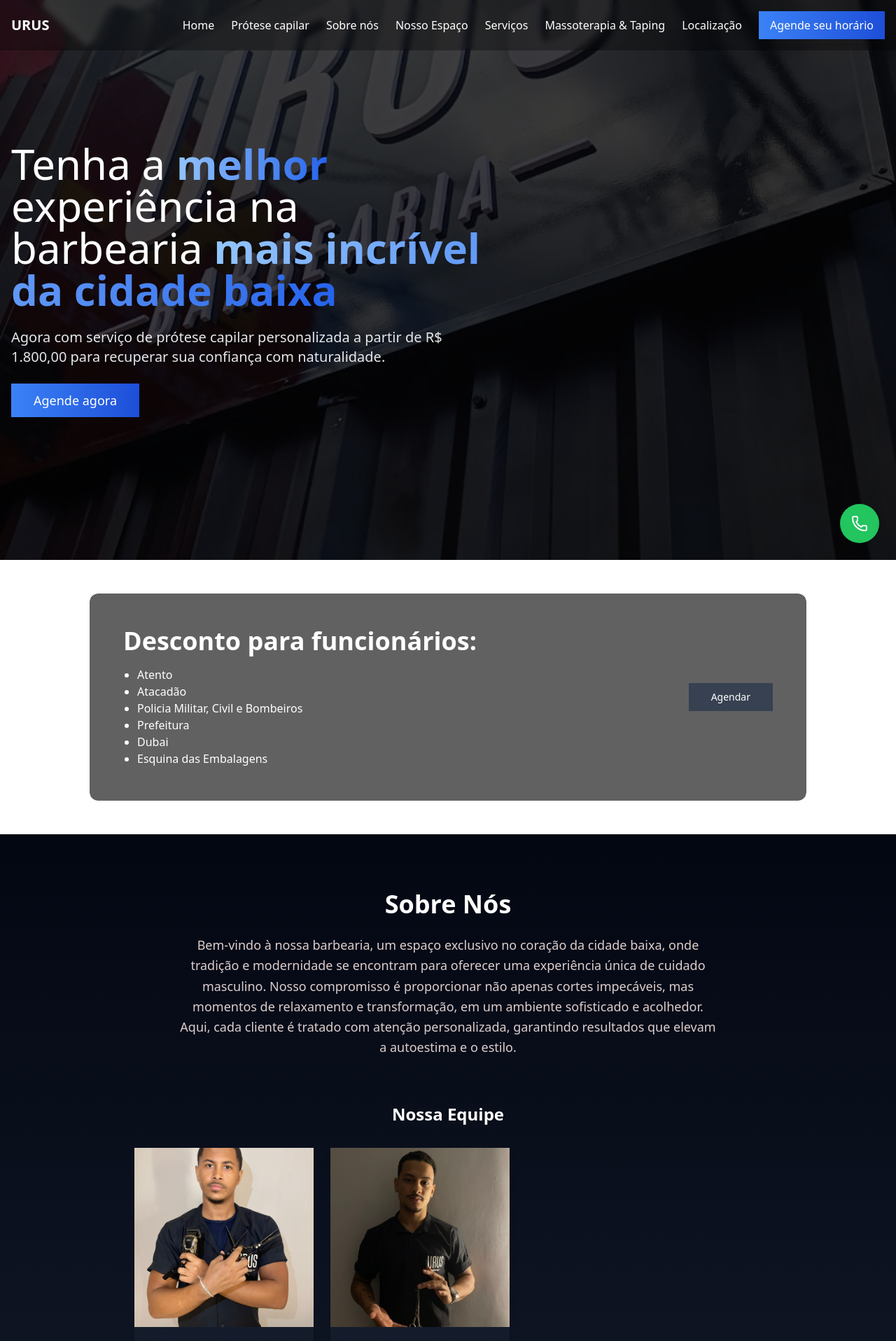
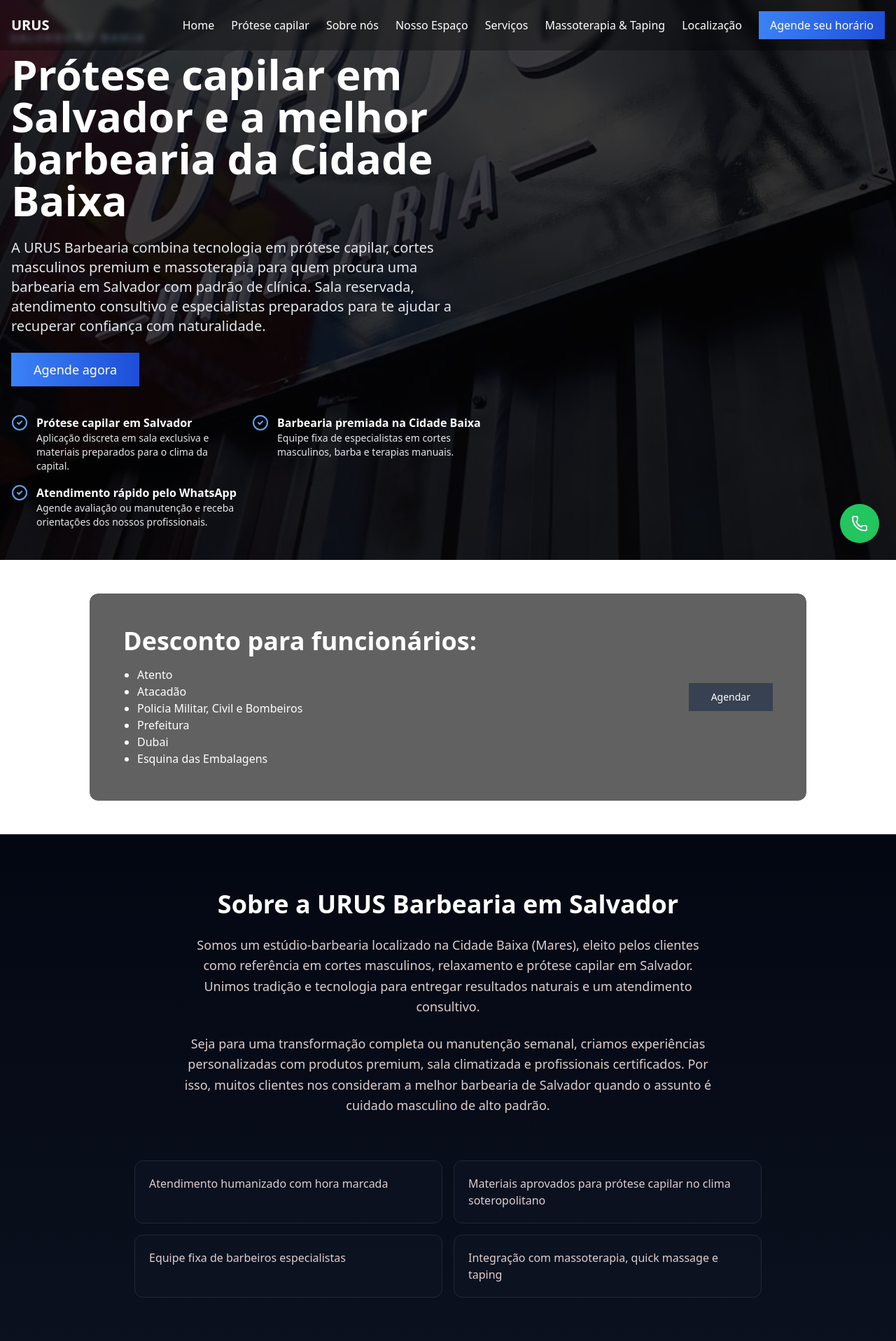
Before and after one commit to MatheusGeambastiane/urus, a Next.js app: page / in a window 1280 px wide. Shown: the top 1916 px of the page at 70% size. Built offline with nearby package versions, Linux system fonts and the light colour scheme.

Commit message:
Melhorando seo

```diff
--- a/app/layout.tsx
+++ b/app/layout.tsx
@@ -7,14 +7,18 @@ const geistMono = Geist_Mono({ variable: "--font-geist-mono", subsets: ["latin"]
 
 export const metadata: Metadata = {
   // Title com foco local + principal serviço na frente
-  title:
-    "Prótese Capilar em Salvador | Massoterapia e Kinesio Taping – URUS Barbearia",
+  title: {
+    default: "Prótese Capilar em Salvador | Melhor Barbearia da Cidade Baixa",
+    template: "%s | URUS Barbearia Salvador",
+  },
   description:
-    "URUS Barbearia na Cidade Baixa (Mares), Salvador-BA. Especialistas em prótese capilar, massoterapia (relaxante e terapêutica) e kinesio taping. Profissionais qualificados, agendamento fácil e atendimento de alto padrão.",
+    "URUS Barbearia na Cidade Baixa (Mares), Salvador-BA. Especialistas em prótese capilar personalizada, cortes masculinos premium e terapias manuais para quem busca a melhor barbearia de Salvador.",
   // Keywords seguem pouco usadas pelo Google, mas úteis para outros motores
   keywords: [
     "prótese capilar em Salvador",
     "prótese capilar Salvador",
+    "barbearia em Salvador",
+    "melhor barbearia de Salvador",
     "massoterapia em Salvador",
     "massagem relaxante Salvador",
     "kinesio taping Salvador",
@@ -40,13 +44,13 @@ export const metadata: Metadata = {
     locale: "pt_BR",
     url: "https://urusbarbearia.com.br/",
     title:
-      "URUS Barbearia – Prótese Capilar, Massoterapia e Kinesio Taping em Salvador",
+      "URUS Barbearia – Prótese capilar e barbearia premiada em Salvador",
     description:
-      "Especialistas em prótese capilar, massoterapia e kinesio taping na Cidade Baixa (Mares), Salvador-BA.",
+      "Referência em prótese capilar, cortes masculinos e terapias manuais na Cidade Baixa (Mares), Salvador-BA.",
     siteName: "URUS Barbearia",
     images: [
       {
-        url: "/barbearia_fachada.jpg",
+        url: "https://urusbarbearia.com.br/barbearia_fachada.jpg",
         width: 1200,
         height: 630,
         alt: "Fachada da URUS Barbearia na Cidade Baixa, Salvador",
@@ -56,10 +60,9 @@ export const metadata: Metadata = {
   twitter: {
     card: "summary_large_image",
     title:
-      "URUS Barbearia – Prótese Capilar, Massoterapia e Kinesio Taping em Salvador",
-    description:
-      "Atendimento especializado em Salvador-BA. Agende seu horário.",
-    images: ["/barbearia_fachada.jpg"],
+      "URUS Barbearia – Prótese capilar e cortes masculinos em Salvador",
+    description: "Atendimento especializado em Salvador-BA. Agende seu horário.",
+    images: ["https://urusbarbearia.com.br/barbearia_fachada.jpg"],
   },
   robots: {
     index: true,
@@ -177,12 +180,7 @@ export default function RootLayout({ children }: { children: React.ReactNode })
                 },
               ],
               priceRange: "$$",
-              sameAs: [
-                // adicione seus perfis reais:
-                // "https://www.google.com/maps?cid=SEU_CID",
-                // "https://www.instagram.com/seu_perfil",
-                // "https://www.facebook.com/seu_perfil",
-              ],
+              sameAs: ["https://www.instagram.com/urus_barbearia"],
               makesOffer: [
                 {
                   "@type": "Offer",
--- a/app/page.tsx
+++ b/app/page.tsx
@@ -1,15 +1,57 @@
+import type { Metadata } from "next"
+import Script from "next/script"
 import Navigation from "@/components/Navigation"
 import Hero from "@/components/sections/Hero"
 import Discount from "@/components/sections/Discount"
 import About from "@/components/sections/About"
 import Services from "@/components/sections/Services"
 import Gallery from "@/components/sections/Gallery"
+import SeoHighlights from "@/components/sections/SeoHighlights"
 import Location from "@/components/sections/Location"
 import Footer from "@/components/sections/Footer"
 import WhatsAppButton from "@/components/WhatsAppButton"
 
+export const metadata: Metadata = {
+  title: "Prótese capilar em Salvador | URUS Barbearia",
+  description:
+    "URUS Barbearia é referência em prótese capilar e cortes masculinos na Cidade Baixa, em Salvador. Atendimento premium, sala exclusiva e especialistas reconhecidos na capital baiana.",
+  keywords: [
+    "prótese capilar em Salvador",
+    "barbearia em Salvador",
+    "melhor barbearia de Salvador",
+    "barbearia Cidade Baixa",
+    "prótese capilar masculina Salvador",
+  ],
+  alternates: { canonical: "https://urusbarbearia.com.br/" },
+  openGraph: {
+    title: "URUS Barbearia | Prótese capilar e barbearia em Salvador",
+    description:
+      "Clínica-barbearia com prótese capilar personalizada, cortes premium e terapias manuais em Salvador (BA).",
+    url: "https://urusbarbearia.com.br/",
+    type: "website",
+    images: [
+      {
+        url: "https://urusbarbearia.com.br/barbearia_fachada.jpg",
+        width: 1200,
+        height: 630,
+        alt: "Entrada da URUS Barbearia em Salvador",
+      },
+    ],
+  },
+}
+
 export default function BarberiaLandingPage() {
   return (
+    <>
+      <Script src="https://www.googletagmanager.com/gtag/js?id=AW-17609739026" strategy="afterInteractive" />
+      <Script id="gtag-init-home" strategy="afterInteractive">
+        {`
+          window.dataLayer = window.dataLayer || [];
+          function gtag(){dataLayer.push(arguments);}
+          gtag('js', new Date());
+          gtag('config', 'AW-17609739026');
+        `}
+      </Script>
       <div className="min-h-screen bg-gradient-to-b from-gray-900 to-gray-800 text-white">
         <Navigation />
         <Hero />
@@ -17,9 +59,11 @@ export default function BarberiaLandingPage() {
         <About />
         <Gallery />
         <Services />
+        <SeoHighlights />
         <Location />
         <Footer />
         <WhatsAppButton />
       </div>
+    </>
   )
 }
--- a/components/sections/About.tsx
+++ b/components/sections/About.tsx
@@ -11,15 +11,27 @@ export default function About() {
   return (
     <section id="sobre" className="py-20 bg-gradient-to-b from-gray-950 to-gray-900">
       <div className="container mx-auto px-4">
-        <div className="max-w-3xl mx-auto text-center mb-16">
-          <h2 className="text-3xl md:text-4xl font-bold mb-6">Sobre Nós</h2>
+        <div className="max-w-3xl mx-auto text-center mb-16 space-y-6">
+          <h2 className="text-3xl md:text-4xl font-bold">
+            Sobre a URUS Barbearia em Salvador
+          </h2>
           <p className="text-lg text-ddcece leading-relaxed">
-            Bem-vindo à nossa barbearia, um espaço exclusivo no coração da cidade baixa, onde tradição e modernidade se
-            encontram para oferecer uma experiência única de cuidado masculino. Nosso compromisso é proporcionar não
-            apenas cortes impecáveis, mas momentos de relaxamento e transformação, em um ambiente sofisticado e
-            acolhedor. Aqui, cada cliente é tratado com atenção personalizada, garantindo resultados que elevam a
-            autoestima e o estilo.
+            Somos um estúdio-barbearia localizado na Cidade Baixa (Mares), eleito pelos clientes como referência em
+            cortes masculinos, relaxamento e prótese capilar em Salvador. Unimos tradição e tecnologia para entregar
+            resultados naturais e um atendimento consultivo.
           </p>
+          <p className="text-lg text-ddcece leading-relaxed">
+            Seja para uma transformação completa ou manutenção semanal, criamos experiências personalizadas com
+            produtos premium, sala climatizada e profissionais certificados. Por isso, muitos clientes nos consideram a
+            melhor barbearia de Salvador quando o assunto é cuidado masculino de alto padrão.
+          </p>
+        </div>
+        <div className="max-w-4xl mx-auto mb-16 grid gap-4 md:grid-cols-2">
+          {["Atendimento humanizado com hora marcada", "Materiais aprovados para prótese capilar no clima soteropolitano", "Equipe fixa de barbeiros especialistas", "Integração com massoterapia, quick massage e taping"].map((benefit) => (
+            <div key={benefit} className="bg-gray-900/40 border border-gray-800 rounded-xl p-5 text-ddcece text-sm md:text-base">
+              {benefit}
+            </div>
+          ))}
         </div>
 
         {/* Barbers Carousel */}
--- a/components/sections/Footer.tsx
+++ b/components/sections/Footer.tsx
@@ -8,7 +8,7 @@ export default function Footer() {
         <div className="flex flex-col md:flex-row justify-between items-center">
           <div className="mb-6 md:mb-0">
             <span className="text-2xl font-bold">URUS</span>
-            <p className="text-ddcece mt-2">A melhor experiência em barbearia</p>
+            <p className="text-ddcece mt-2">Prótese capilar e barbearia premium em Salvador</p>
           </div>
           <div className="flex flex-col md:flex-row gap-4 md:gap-8 items-center">
             <Link href="#home" className="text-white hover:text-gray-300 transition">
--- a/components/sections/Hero.tsx
+++ b/components/sections/Hero.tsx
@@ -1,35 +1,63 @@
 import Image from "next/image"
 import Link from "next/link"
+import { CheckCircle2 } from "lucide-react"
 import { Button } from "@/components/ui/button"
 
 export default function Hero() {
+  const highlights = [
+    {
+      title: "Prótese capilar em Salvador",
+      description: "Aplicação discreta em sala exclusiva e materiais preparados para o clima da capital.",
+    },
+    {
+      title: "Barbearia premiada na Cidade Baixa",
+      description: "Equipe fixa de especialistas em cortes masculinos, barba e terapias manuais.",
+    },
+    {
+      title: "Atendimento rápido pelo WhatsApp",
+      description: "Agende avaliação ou manutenção e receba orientações dos nossos profissionais.",
+    },
+  ]
+
   return (
     <section id="home" className="relative min-h-screen flex items-center">
       <div className="absolute inset-0 z-0">
         <div className="absolute inset-0 bg-black/70 z-10"></div>
-        <Image src="/barbearia_fachada.jpg" alt="Barbearia URUS" fill className="object-cover object-center" priority />
+        <Image
+          src="/barbearia_fachada.jpg"
+          alt="Fachada da URUS Barbearia em Salvador"
+          fill
+          className="object-cover object-center"
+          priority
+        />
       </div>
       <div className="container mx-auto px-4 z-20">
         <div className="max-w-2xl">
-          <h1 className="text-4xl md:text-5xl lg:text-6xl font-normal mb-6 leading-tight">
-            Tenha a{" "}
-            <span className="font-bold bg-gradient-to-r from-blue-300 to-blue-600 text-transparent bg-clip-text">
-              melhor
-            </span>{" "}
-            experiência na barbearia{" "}
-            <span className="font-bold bg-gradient-to-r from-blue-300 to-blue-600 text-transparent bg-clip-text">
-              mais incrível da cidade baixa
-            </span>
+          <p className="text-sm uppercase tracking-[0.3em] text-blue-200 mb-3">Salvador • Bahia</p>
+          <h1 className="text-4xl md:text-5xl lg:text-6xl font-bold mb-6 leading-tight">
+            Prótese capilar em Salvador e a melhor barbearia da Cidade Baixa
           </h1>
           <p className="text-lg md:text-xl text-gray-200 mb-6">
-            Agora com serviço de prótese capilar personalizada a partir de R$ 1.800,00 para recuperar sua
-            confiança com naturalidade.
+            A URUS Barbearia combina tecnologia em prótese capilar, cortes masculinos premium e massoterapia para quem
+            procura uma barbearia em Salvador com padrão de clínica. Sala reservada, atendimento consultivo e
+            especialistas preparados para te ajudar a recuperar confiança com naturalidade.
           </p>
           <Link href="https://wa.me/557192109189" target="_blank" rel="noopener noreferrer">
             <Button className="bg-gradient-to-r from-blue-500 to-blue-700 text-white border-0 px-8 py-6 text-lg hover:opacity-90 transition">
               Agende agora
             </Button>
           </Link>
+          <div className="mt-10 grid gap-4 sm:grid-cols-2">
+            {highlights.map((item) => (
+              <div key={item.title} className="flex items-start gap-3">
+                <CheckCircle2 className="h-6 w-6 text-blue-400 flex-shrink-0" aria-hidden />
+                <div>
+                  <p className="font-semibold text-white">{item.title}</p>
+                  <p className="text-sm text-gray-200">{item.description}</p>
+                </div>
+              </div>
+            ))}
+          </div>
         </div>
       </div>
     </section>
--- a/components/sections/Location.tsx
+++ b/components/sections/Location.tsx
@@ -4,7 +4,9 @@ export default function Location() {
   return (
     <section id="localizacao" className="py-20 bg-white text-black">
       <div className="container mx-auto px-4">
-        <h2 className="text-3xl md:text-4xl font-bold mb-12 text-center">Localização e Horários</h2>
+        <h2 className="text-3xl md:text-4xl font-bold mb-12 text-center">
+          Onde fica a URUS Barbearia em Salvador
+        </h2>
         <div className="grid md:grid-cols-2 gap-10 items-center">
           <div className="h-96 rounded-lg overflow-hidden shadow-xl">
             <iframe
@@ -23,7 +25,11 @@ export default function Location() {
               <div>
                 <h3 className="text-xl font-bold mb-2">Endereço</h3>
                 <p className="text-gray-700">Avenida Conselheiro Zacarias, 7</p>
-                <p className="text-gray-700">Mares - Salvador</p>
+                <p className="text-gray-700">Mares - Cidade Baixa - Salvador/BA</p>
+                <p className="text-gray-600 mt-2">
+                  Fácil acesso para quem busca prótese capilar em Salvador ou deseja visitar a melhor barbearia da região
+                  metropolitana.
+                </p>
               </div>
             </div>
             <div className="flex items-start gap-4">
--- /dev/null
+++ b/components/sections/SeoHighlights.tsx
@@ -0,0 +1,86 @@
+import { Award, MapPin, ShieldCheck } from "lucide-react"
+
+const highlights = [
+  {
+    title: "Melhor barbearia de Salvador",
+    description:
+      "Estrutura completa na Cidade Baixa com sala para prótese capilar, barbearia premium e área de bem-estar.",
+    icon: ShieldCheck,
+  },
+  {
+    title: "Especialistas em prótese capilar",
+    description:
+      "Equipe certificada que acompanha avaliação, aplicação e manutenção personalizada para o clima de Salvador.",
+    icon: Award,
+  },
+  {
+    title: "Localização estratégica",
+    description:
+      "Próxima ao Bonfim, Ribeira e bairros centrais, facilitando o acesso de toda a capital baiana.",
+    icon: MapPin,
+  },
+]
+
+const socialProof = [
+  {
+    title: "Clientes satisfeitos",
+    content:
+      "Mais de 500 procedimentos de prótese capilar realizados com avaliações 5 estrelas no atendimento personalizado.",
+  },
+  {
+    title: "Reconhecimento local",
+    content:
+      "Presença constante em indicações de barbearia em Salvador graças ao cuidado com moradores e turistas.",
+  },
+]
+
+export default function SeoHighlights() {
+  return (
+    <section id="porque-urus" className="py-20 bg-gradient-to-b from-gray-950 to-gray-900 text-white">
+      <div className="container mx-auto px-4">
+        <div className="max-w-3xl mx-auto text-center space-y-4 mb-12">
+          <p className="text-sm uppercase tracking-[0.3em] text-blue-300">Prótese capilar em Salvador</p>
+          <h2 className="text-3xl md:text-4xl font-bold">
+            Por que a URUS é referência entre as melhores barbearias de Salvador
+          </h2>
+          <p className="text-lg text-gray-200">
+            Credibilidade construída com resultados naturais, processos documentados e proximidade com nossos clientes
+            na capital baiana.
+          </p>
+        </div>
+
+        <div className="grid gap-6 md:grid-cols-3">
+          {highlights.map(({ icon: Icon, title, description }) => (
+            <article
+              key={title}
+              className="rounded-2xl border border-white/10 bg-white/5 p-6 flex flex-col gap-3"
+              itemScope
+              itemType="https://schema.org/Service"
+            >
+              <div className="w-12 h-12 rounded-full bg-blue-900/40 flex items-center justify-center text-blue-300">
+                <Icon className="h-6 w-6" aria-hidden />
+              </div>
+              <h3 className="text-xl font-semibold" itemProp="name">
+                {title}
+              </h3>
+              <p className="text-gray-200" itemProp="description">
+                {description}
+              </p>
+            </article>
+          ))}
+        </div>
+
+        <div className="grid gap-6 md:grid-cols-2 mt-12" itemScope itemType="https://schema.org/Review">
+          {socialProof.map(({ title, content }) => (
+            <blockquote key={title} className="bg-black/40 border border-white/5 rounded-2xl p-6">
+              <p className="text-sm uppercase tracking-[0.3em] text-blue-200 mb-2">{title}</p>
+              <p className="text-gray-100 leading-relaxed" itemProp="reviewBody">
+                {content}
+              </p>
+            </blockquote>
+          ))}
+        </div>
+      </div>
+    </section>
+  )
+}
--- a/components/sections/Services.tsx
+++ b/components/sections/Services.tsx
@@ -135,7 +135,14 @@ export default function Services() {
   return (
     <section id="servicos" className="py-20 bg-gradient-to-b from-gray-900 to-black">
       <div className="container mx-auto px-4">
-        <h2 className="text-3xl md:text-4xl font-bold mb-8 text-center">Nossos Serviços</h2>
+        <div className="max-w-3xl mx-auto text-center mb-8 space-y-4">
+          <p className="text-sm uppercase tracking-[0.3em] text-blue-300">Melhor barbearia de Salvador</p>
+          <h2 className="text-3xl md:text-4xl font-bold">Serviços da URUS Barbearia em Salvador</h2>
+          <p className="text-lg text-ddcece">
+            Aplicamos prótese capilar, cuidamos da sua barba e oferecemos terapias de bem-estar no mesmo endereço,
+            garantindo praticidade para quem busca uma barbearia completa na capital baiana.
+          </p>
+        </div>
 
         <div className="flex justify-center mb-10">
           <Tabs defaultValue="services" className="w-full max-w-4xl">
```
Also changed, not shown: app/protese-capilar/page.tsx (+15 -8 lines), components/sections/Gallery.tsx (+3 -5 lines). Lines whose indentation alone changed are shown as unchanged.
